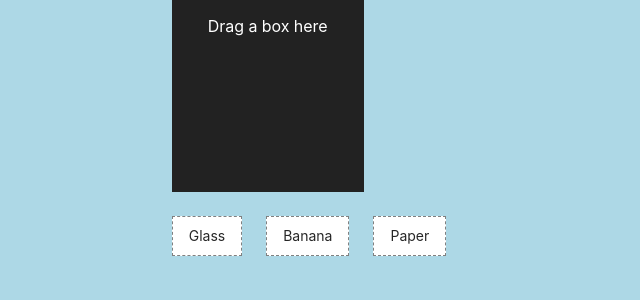
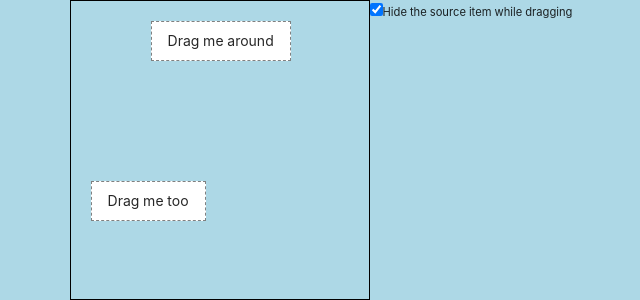
Before and after one commit to Huauauaa/dnd-demo, a React (Vite) app: page / in a window 1280 px wide. Shown: the top 300 px of the page, without its empty margins (319-959 px from the left). Built offline with nearby package versions, Linux system fonts and the light colour scheme.

Commit message:
drag around

```diff
--- a/package.json
+++ b/package.json
@@ -8,6 +8,7 @@
   },
   "dependencies": {
     "antd": "^4.15.6",
+    "immutability-helper": "^3.1.1",
     "react": "^17.0.0",
     "react-dnd": "^14.0.2",
     "react-dnd-html5-backend": "^14.0.0",
--- a/src/App.jsx
+++ b/src/App.jsx
@@ -1,9 +1,9 @@
-import React, { useState } from 'react';
+// import React, { useState } from 'react';
 import './App.css';
-import Container from './dustbin/Container';
+import Example from './around/Example';
 
 function App() {
-  return <Container></Container>;
+  return <Example></Example>;
 }
 
 export default App;
--- /dev/null
+++ b/src/ItemTypes.js
@@ -0,0 +1,3 @@
+export const ItemTypes = {
+  BOX: 'box',
+};
--- /dev/null
+++ b/src/around/Box.jsx
@@ -0,0 +1,33 @@
+import { useDrag } from 'react-dnd';
+import { ItemTypes } from '../ItemTypes';
+
+const style = {
+  position: 'absolute',
+  border: '1px dashed gray',
+  backgroundColor: 'white',
+  padding: '0.5rem 1rem',
+  cursor: 'move',
+};
+
+export const Box = ({ id, left, top, hideSourceOnDrag, children }) => {
+  const [{ isDragging }, drag] = useDrag(
+    () => ({
+      type: ItemTypes.BOX,
+      item: { id, left, top, name: id },
+      collect: (monitor) => ({
+        isDragging: monitor.isDragging(),
+      }),
+    }),
+    [id, left, top]
+  );
+
+  if (isDragging && hideSourceOnDrag) {
+    return <div ref={drag} />;
+  }
+
+  return (
+    <div ref={drag} style={{ ...style, left, top }} role="Box">
+      {children}
+    </div>
+  );
+};
--- /dev/null
+++ b/src/around/Container.jsx
@@ -0,0 +1,64 @@
+import { useCallback, useState } from 'react';
+import { useDrop } from 'react-dnd';
+import { ItemTypes } from '../ItemTypes';
+import { Box } from './Box';
+import update from 'immutability-helper';
+
+const styles = {
+  width: 300,
+  height: 300,
+  border: '1px solid black',
+  position: 'relative',
+};
+
+export const Container = ({ hideSourceOnDrag }) => {
+  const [boxes, setBoxes] = useState({
+    a: { top: 20, left: 80, title: 'Drag me around' },
+    b: { top: 180, left: 20, title: 'Drag me too' },
+  });
+  const moveBox = useCallback(
+    (id, left, top) => {
+      setBoxes(
+        update(boxes, {
+          [id]: {
+            $merge: { left, top },
+          },
+        })
+      );
+    },
+    [boxes, setBoxes]
+  );
+
+  const [, drop] = useDrop(
+    () => ({
+      accept: ItemTypes.BOX,
+      drop(item, monitor) {
+        const delta = monitor.getDifferenceFromInitialOffset();
+        console.log(item, monitor);
+        const left = Math.round(item.left + delta.x);
+        const top = Math.round(item.top + delta.y);
+        moveBox(item.id, left, top);
+        return undefined;
+      },
+    }),
+    [moveBox]
+  );
+  return (
+    <div ref={drop} style={styles}>
+      {Object.keys(boxes).map((key) => {
+        const { left, top, title } = boxes[key];
+        return (
+          <Box
+            key={key}
+            id={key}
+            left={left}
+            top={top}
+            hideSourceOnDrag={hideSourceOnDrag}
+          >
+            {title}
+          </Box>
+        );
+      })}
+    </div>
+  );
+};
--- /dev/null
+++ b/src/around/Example.jsx
@@ -0,0 +1,31 @@
+import { useState, useCallback } from 'react';
+import { Container } from './Container';
+import { DndProvider } from 'react-dnd';
+import { HTML5Backend } from 'react-dnd-html5-backend';
+
+const Example = () => {
+  const [hideSourceOnDrag, setHideSourceOnDrag] = useState(true);
+  const toggle = useCallback(
+    () => setHideSourceOnDrag(!hideSourceOnDrag),
+    [hideSourceOnDrag]
+  );
+  return (
+    <DndProvider backend={HTML5Backend}>
+      <Container hideSourceOnDrag={hideSourceOnDrag} />
+      <p>
+        <label htmlFor="hideSourceOnDrag">
+          <input
+            id="hideSourceOnDrag"
+            type="checkbox"
+            role="checkbox"
+            checked={hideSourceOnDrag}
+            onChange={toggle}
+          />
+          <small>Hide the source item while dragging</small>
+        </label>
+      </p>
+    </DndProvider>
+  );
+};
+
+export default Example;
--- a/src/main.jsx
+++ b/src/main.jsx
@@ -1,4 +1,4 @@
-import React from 'react';
+// import React from 'react';
 import ReactDOM from 'react-dom';
 import './index.css';
 import App from './App';
```
Also changed, not shown: 1 other file (tests, documents, lock files or other folders).
